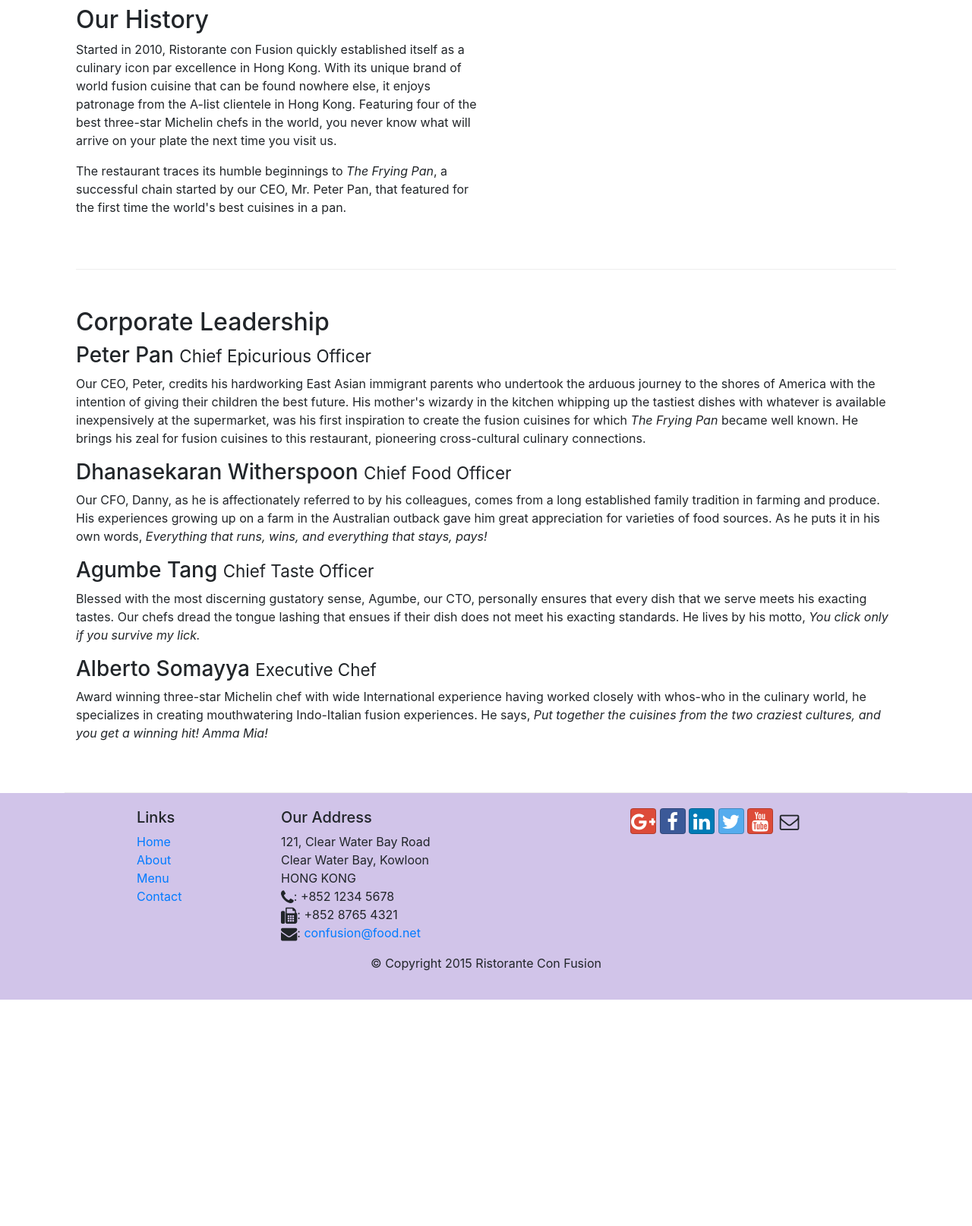
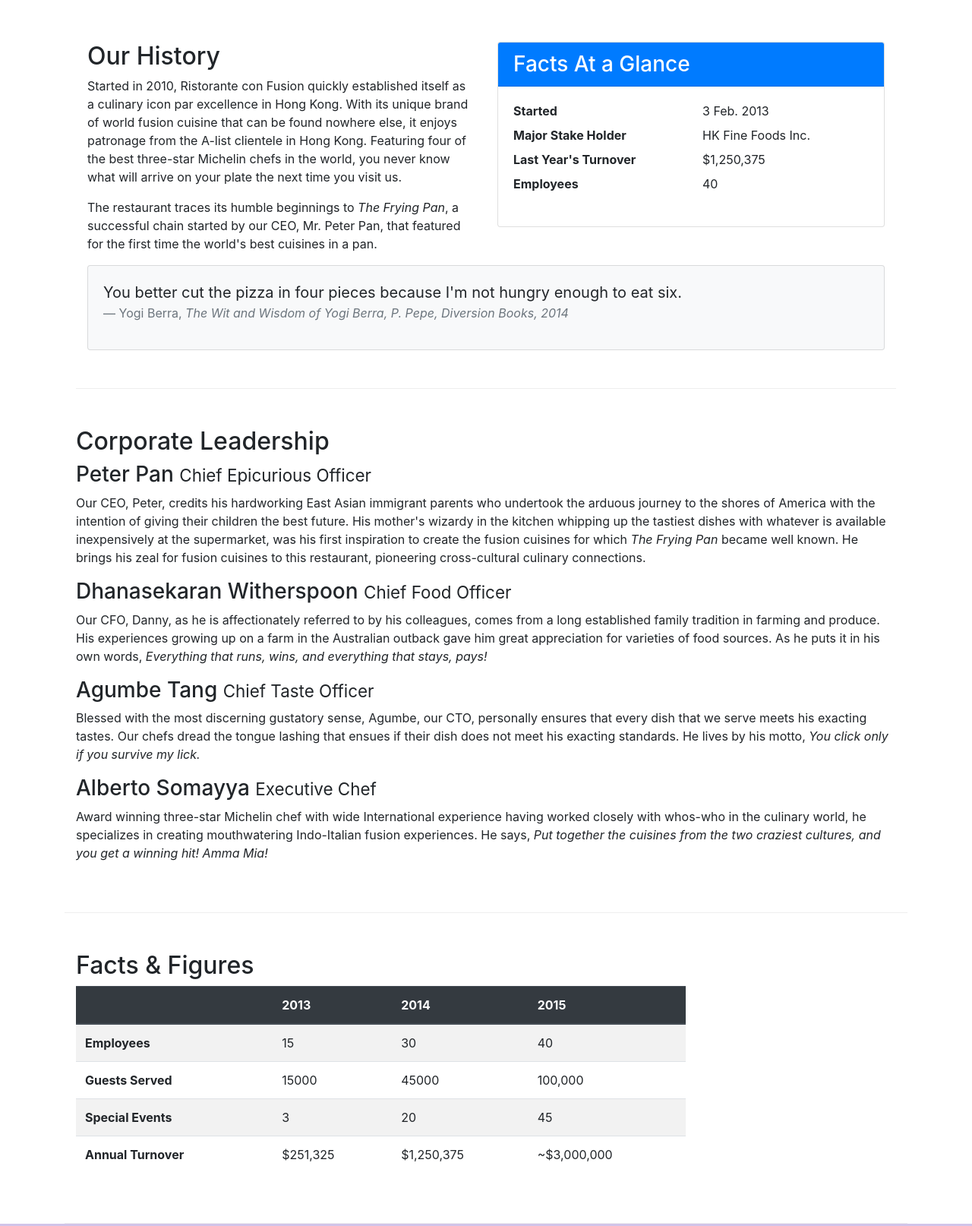
Before and after one commit to MatteoRaccone/Front-End-Web-UI-Frameworks-and-Tools-Bootstrap-4, a website: page aboutus.html in a window 1280 px wide. Shown: the part 460-2074 px from the top of the page at 76% size. Before the commit the page ends 1776 px from the top, so only its background shows below. Drawn offline with nearby package versions, Linux system fonts and the light colour scheme.

Commit message:
tables and cards

```diff
--- a/aboutus.html
+++ b/aboutus.html
@@ -59,16 +59,43 @@
     </div>
 
     <div class="container">
-        <div class="row row-content align-items-center">
-            <div class="col-12 col-sm-6 px-0">
+        <div class="row row-content">
+            <div class="col-sm-6">
                 <h2>Our History</h2>
                 <p>
                 Started in 2010, Ristorante con Fusion quickly established itself as a culinary icon par excellence in Hong Kong. With its unique brand of world fusion cuisine that can be found nowhere else, it enjoys patronage from the A-list clientele in Hong Kong.  Featuring four of the best three-star Michelin chefs in the world, you never know what will arrive on your plate the next time you visit us.</p>
                 <p>The restaurant traces its humble beginnings to <em>The Frying Pan</em>, a successful chain started by our CEO, Mr. Peter Pan, that featured for the first time the world's best cuisines in a pan.
                 </p>
             </div>
+            <div class="col-12 col-sm-6">
+                <div class="card">
+                    <h3 class="card-header bg-primary text-white">Facts At a Glance</h3>
+                    <div class="card-body">
+                        <dl class="row">
+                            <dt class="col-6">Started</dt>
+                            <dd class="col-6">3 Feb. 2013</dd>
+                            <dt class="col-6">Major Stake Holder</dt>
+                            <dd class="col-6">HK Fine Foods Inc.</dd>
+                            <dt class="col-6">Last Year's Turnover</dt>
+                            <dd class="col-6">$1,250,375</dd>
+                            <dt class="col-6">Employees</dt>
+                            <dd class="col-6">40</dd>
+                        </dl>
                     </div>
-        <div class="col-12 col-sm-6">
+                </div>
+            </div>
+            <div class="col-12">
+                <div class="card card-body bg-light">
+                    <blockquote class="blockquote">
+                        <p class="mb-0">You better cut the pizza in four pieces because
+                            I'm not hungry enough to eat six.</p>
+                        <footer class="blockquote-footer">Yogi Berra,
+                            <cite title="Source Title">The Wit and Wisdom of Yogi Berra,
+                            P. Pepe, Diversion Books, 2014</cite>
+                        </footer>
+                    </blockquote>
+                </div>
+            </div>
         </div>
     </div>
 
@@ -86,7 +113,49 @@
             <p class="d-none d-sm-block">Award winning three-star Michelin chef with wide International experience having worked closely with whos-who in the culinary world, he specializes in creating mouthwatering Indo-Italian fusion experiences. He says, <em>Put together the cuisines from the two craziest cultures, and you get a winning hit! Amma Mia!</em></p>
         </div>
     </div>
-
+    <div class="row row-content">
+        <div class="col-12 col-sm-9">
+            <h2>Facts &amp; Figures</h2>
+            <div class="table-responsive">
+                <table class="table table-striped">
+                    <thead class="thead-dark">
+                        <tr>
+                            <th>&nbsp;</th>
+                            <th>2013</th>
+                            <th>2014</th>
+                            <th>2015</th>
+                        </tr>
+                    </thead>
+                    <tbody>
+                        <tr>
+                            <th>Employees</th>
+                            <td>15</td>
+                            <td>30</td>
+                            <td>40</td>
+                        </tr>
+                        <tr>
+                            <th>Guests Served</th>
+                            <td>15000</td>
+                            <td>45000</td>
+                            <td>100,000</td>
+                        </tr>
+                        <tr>
+                            <th>Special Events</th>
+                            <td>3</td>
+                            <td>20</td>
+                            <td>45</td>
+                        </tr>
+                        <tr>
+                            <th>Annual Turnover</th>
+                            <td>$251,325</td>
+                            <td>$1,250,375</td>
+                            <td>~$3,000,000</td>
+                        </tr>
+                    </tbody>
+                </table>
+            </div>
+        </div>
+    </div>
 </div>
 
 <footer class="footer">
--- a/css/styles.css
+++ b/css/styles.css
@@ -28,3 +28,12 @@
 	margin: 0px;
 	color: #0f0f0f;
 }
+
+body{
+    padding:50px 0px 0px 0px;
+    z-index:0;
+}
+
+.navbar-dark {
+     background-color: #512DA8;
+}
```
Also changed, not shown: contactus.html (+55 -2 lines). Lines whose indentation alone changed are shown as unchanged.
